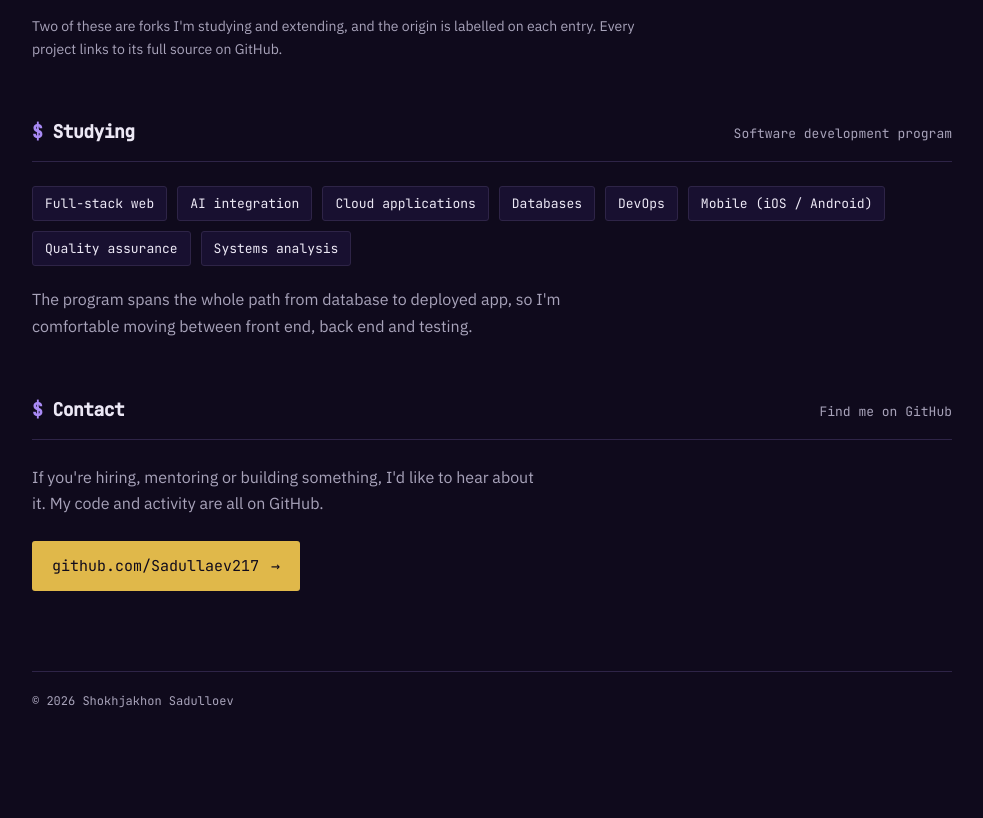
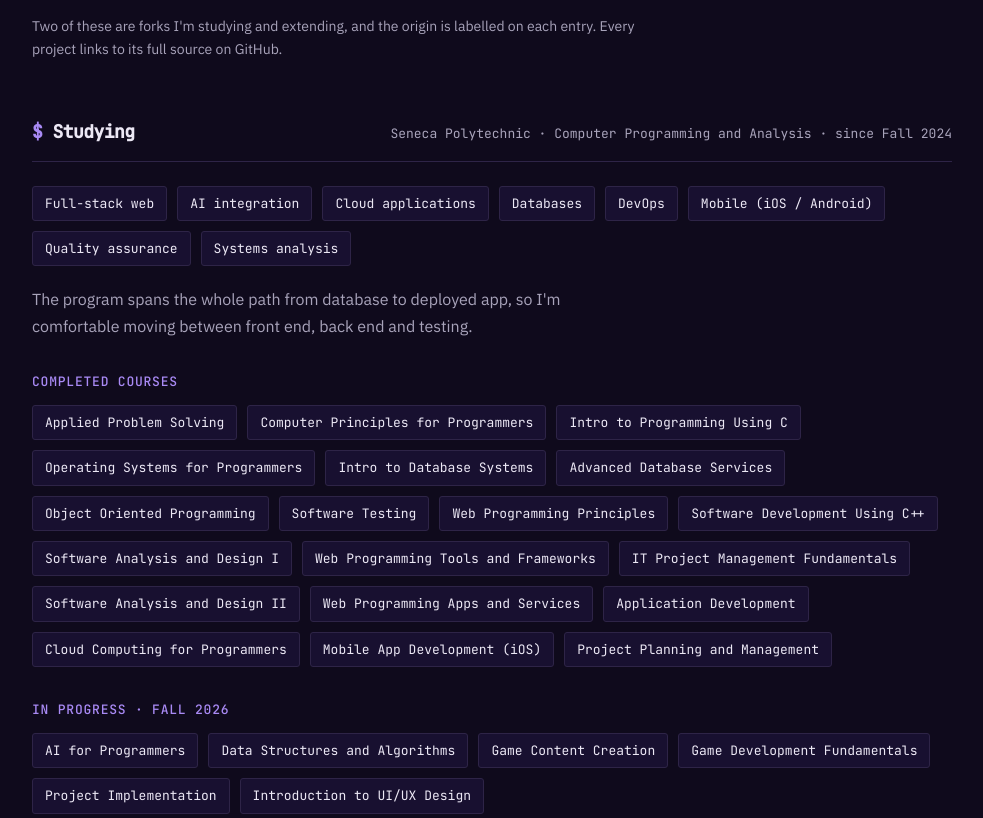
Before and after one commit to Sadullaev217/Sadullaev217.github.io, a plain HTML site: page index.html in a window 1280 px wide. Shown: the part 1620-2438 px from the top of the page, without its empty margins (148-1131 px from the left). Before the commit the page ends 2388 px from the top, so only its background shows below. Drawn offline with Linux system fonts and the light colour scheme; no server answers; a web font is replaced by a local one.

Commit message:
Add Seneca program and course list to Studying section
Co-Authored-By: Claude Sonnet 5.5 <noreply@anthropic.com>

```diff
--- a/index.html
+++ b/index.html
@@ -112,7 +112,7 @@
     <section id="studying" class="studying">
       <div class="head">
         <h2><span class="prompt" aria-hidden="true">$ </span>Studying</h2>
-        <span class="count">Software development program</span>
+        <span class="count">Seneca Polytechnic · Computer Programming and Analysis · since Fall 2024</span>
       </div>
       <ul class="areas">
         <li>Full-stack web</li>
@@ -125,6 +125,39 @@
         <li>Systems analysis</li>
       </ul>
       <p>The program spans the whole path from database to deployed app, so I'm comfortable moving between front end, back end and testing.</p>
+
+      <h3 class="sub">Completed courses</h3>
+      <ul class="courses">
+        <li>Applied Problem Solving</li>
+        <li>Computer Principles for Programmers</li>
+        <li>Intro to Programming Using C</li>
+        <li>Operating Systems for Programmers</li>
+        <li>Intro to Database Systems</li>
+        <li>Advanced Database Services</li>
+        <li>Object Oriented Programming</li>
+        <li>Software Testing</li>
+        <li>Web Programming Principles</li>
+        <li>Software Development Using C++</li>
+        <li>Software Analysis and Design I</li>
+        <li>Web Programming Tools and Frameworks</li>
+        <li>IT Project Management Fundamentals</li>
+        <li>Software Analysis and Design II</li>
+        <li>Web Programming Apps and Services</li>
+        <li>Application Development</li>
+        <li>Cloud Computing for Programmers</li>
+        <li>Mobile App Development (iOS)</li>
+        <li>Project Planning and Management</li>
+      </ul>
+
+      <h3 class="sub">In progress · Fall 2026</h3>
+      <ul class="courses">
+        <li>AI for Programmers</li>
+        <li>Data Structures and Algorithms</li>
+        <li>Game Content Creation</li>
+        <li>Game Development Fundamentals</li>
+        <li>Project Implementation</li>
+        <li>Introduction to UI/UX Design</li>
+      </ul>
     </section>
 
     <section id="contact" class="contact">
--- a/styles.css
+++ b/styles.css
@@ -292,7 +292,7 @@ h2 {
 }
 
 /* Studying */
-.areas {
+.areas, .courses {
   list-style: none;
   margin: 24px 0 0;
   padding: 0;
@@ -300,7 +300,17 @@ h2 {
   flex-wrap: wrap;
   gap: 10px;
 }
-.areas li {
+.courses { margin-top: 12px; }
+.sub {
+  margin: 32px 0 0;
+  font-family: var(--font-mono);
+  font-weight: 500;
+  font-size: 0.8125rem;
+  letter-spacing: 0.06em;
+  text-transform: uppercase;
+  color: var(--accent2);
+}
+.areas li, .courses li {
   font-family: var(--font-mono);
   font-size: 0.8125rem;
   padding: 6px 12px;
```
